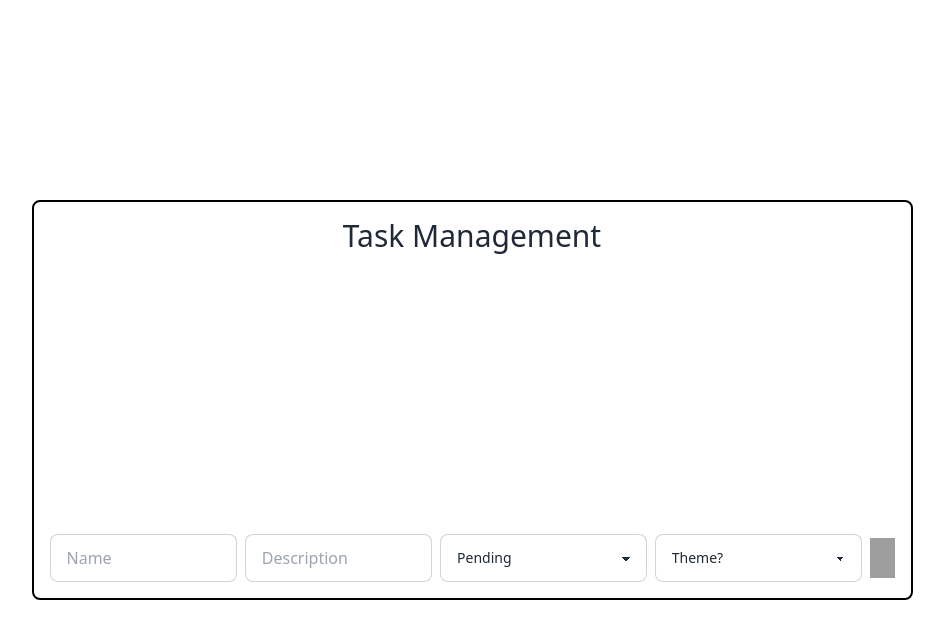
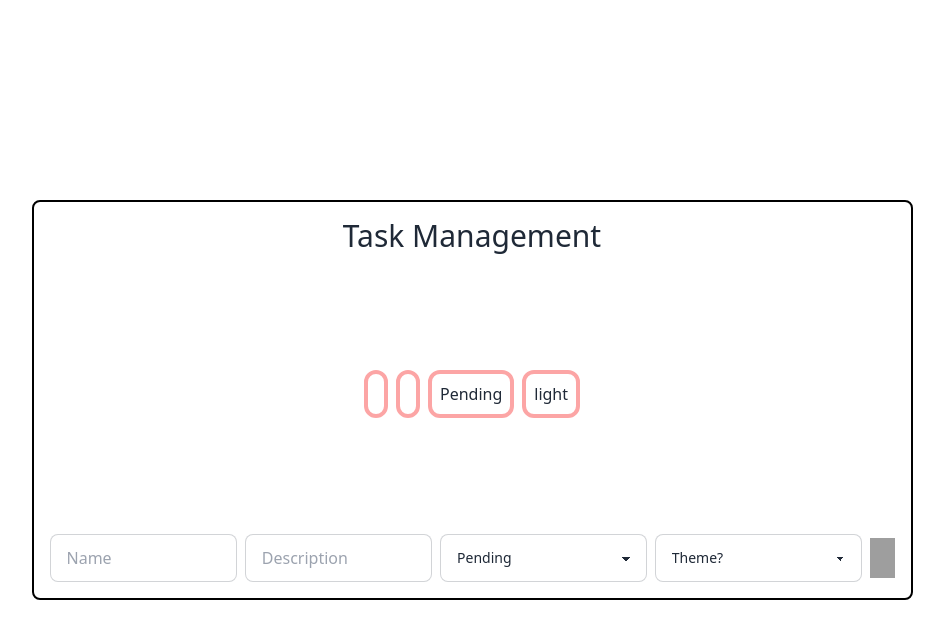
Before and after one commit to fractal-bootcamp/parthagrawal.globalstate, a React (Vite) app: page /management in a window 1280 px wide. Both pictures are taken after a click on the button 1050 px from the left and 558 px from the top of the page. Shown: the top 638 px of the page, without its empty margins (168-1112 px from the left). Built offline with nearby package versions, Linux system fonts and the light colour scheme; grey boxes are pictures that could not be loaded.

Commit message:
render all task attributes

```diff
--- a/src/components/AddTask.tsx
+++ b/src/components/AddTask.tsx
@@ -36,7 +36,6 @@ export const AddTask = () => {
                 [e.target.name]: e.target.value
             }
         })
-
         console.log(newTaskData)
     }
 
--- a/src/components/Management.tsx
+++ b/src/components/Management.tsx
@@ -20,7 +20,7 @@ export const Management = () => {
                 <div className="text-3xl">
                     Task Management
                 </div>
-                <div>
+                <div className="flex flex-col gap-2">
                     {tasks.map((task) => (<Task {...task} />))}
                 </div>
 
--- a/src/components/Task.tsx
+++ b/src/components/Task.tsx
@@ -12,11 +12,22 @@ export const Task = (task: TaskType) => {
 
     const taskStore = useTaskStore();
 
-    const { tasks, deleteTask } = taskStore
+    const { deleteTask } = taskStore
 
     return (
         <div>
-            {task.name}
+            <div className="flex flex-row gap-2 ">
+                <TaskElement content={task.name} />
+                <TaskElement content={task.description} />
+                <TaskElement content={task.status} />
+                <TaskElement content={task.theme} />
+            </div>
         </div>
     )
 }
+
+export const TaskElement = ({ content }: { content: string }) => {
+    return <div className="border-4 border-red-300 rounded-xl p-2">{content}</div>
+
+
+}
```
